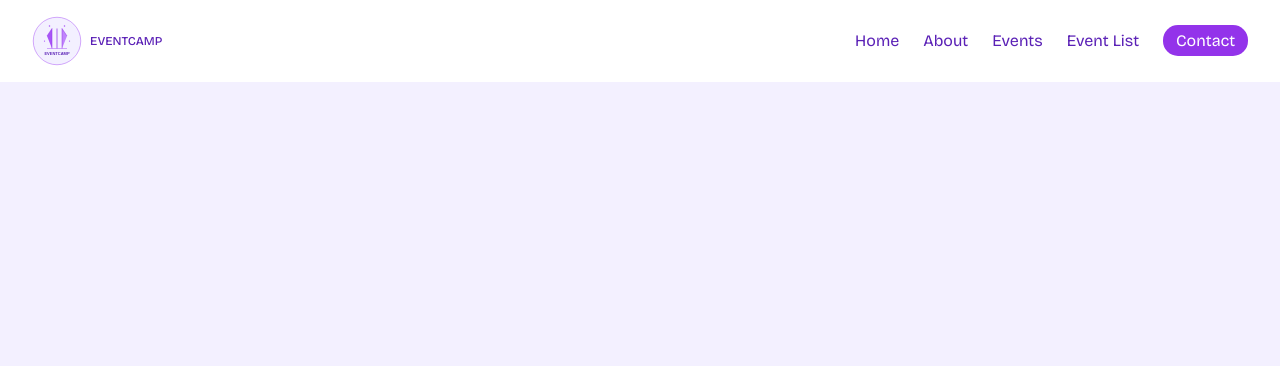
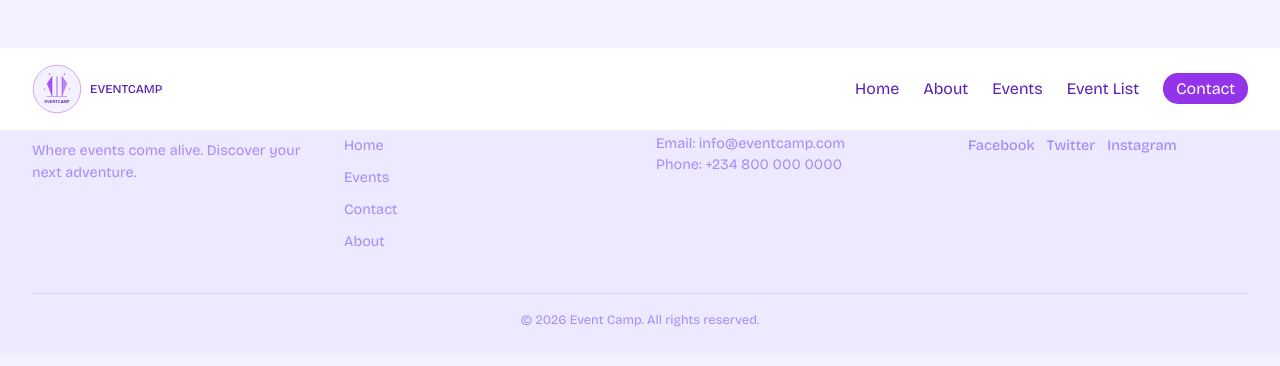
Before and after one commit to Iamemmaose/Event-Camp, a React (Vite) app: page /contact in a window 1280 px wide. Shown: the top 366 px of the page. Built offline with nearby package versions, Linux system fonts and the light colour scheme.

Commit message:
footer done

```diff
--- a/src/App.jsx
+++ b/src/App.jsx
@@ -7,6 +7,7 @@ import About from './pages/About'
 import Events from './pages/Events'
 import EventList from './pages/EventList'
 import Contact from './pages/Contact'
+import Footer from './components/Footer'
 
 function App() {
 
@@ -21,6 +22,7 @@ function App() {
           <Route path='/event-list' element={<EventList />} />
           <Route path='/contact' element={<Contact />} />
         </Routes>
+        <Footer />
       </Router>
     </>
   )
--- a/src/components/EventCard.jsx
+++ b/src/components/EventCard.jsx
@@ -10,8 +10,8 @@ export default function EventCard({event}) {
                 <p>Created by: {event.createdBy}</p>
             </div>
             <div className="event-actions">
-                <button className="details-button">View Details</button>
-                <button className="add-event-list">Add to list</button>
+                <button>View Details</button>
+                <button>Add to list</button>
             </div>
         </div>
     )
--- /dev/null
+++ b/src/components/Footer.css
@@ -0,0 +1,70 @@
+.footer {
+    background: var(--surface-strong);
+    color: var(--text);
+    padding: 3rem 2rem 1.5rem;
+    margin-top: 3rem;
+}
+
+.footer-container {
+    display: flex;
+    flex-wrap: wrap;
+    gap: 2rem;
+    justify-content: space-between;
+}
+
+.footer-section {
+    flex: 1 1 220px;
+}
+
+.footer-section h3 {
+    font-size: 1.5rem;
+    margin-bottom: 0.5rem;
+    color: var(--accent-strong);
+    cursor: pointer;
+}
+
+.footer-section h4 {
+    margin-bottom: 0.8rem;
+    color: var(--text);
+}
+
+.footer-section p {
+    font-size: 0.9rem;
+    color: var(--muted);
+    line-height: 1.5;
+}
+
+.footer-section ul {
+    list-style: none;
+    padding: 0;
+}
+
+.footer-section li {
+    margin-bottom: 0.5rem;
+}
+
+.footer-section a {
+    text-decoration: none;
+    color: var(--muted);
+    font-size: 0.9rem;
+    transition: 0.2s ease;
+}
+
+.footer-section a:hover {
+    color: var(--accent);
+}
+
+.socials a {
+    display: inline-block;
+    margin-right: 12px;
+    font-weight: 500;
+}
+
+.footer-bottom {
+    text-align: center;
+    margin-top: 2rem;
+    padding-top: 1rem;
+    border-top: 1px solid var(--border);
+    font-size: 0.8rem;
+    color: var(--muted);
+}
--- /dev/null
+++ b/src/components/Footer.jsx
@@ -0,0 +1,45 @@
+import { Link, useNavigate } from "react-router-dom"
+import './Footer.css'
+
+export default function Footer() {
+    const navigate = useNavigate();
+
+    return (
+        <footer class="footer">
+            <div class="footer-container">
+                <div class="footer-section">
+                    <h3 onClick={() => navigate('/')} >Event Camp</h3>
+                    <p>Where events come alive. Discover your next adventure.</p>        </div>
+
+                <div class="footer-section">
+                    <h4>Quick Links</h4>
+                    <ul>
+                        <li><Link to="/">Home</Link></li>
+                        <li><Link to="/events">Events</Link></li>
+                        <li><Link to="/contact">Contact</Link></li>
+                        <li><Link to="/about">About</Link></li>
+                    </ul>
+                </div>
+
+                <div class="footer-section">
+                    <h4>Contact</h4>
+                    <p>Email: info@eventcamp.com</p>
+                    <p>Phone: +234 800 000 0000</p>
+                </div>
+
+                <div class="footer-section">
+                    <h4>Follow Us</h4>
+                    <div class="socials">
+                        <a href="https://facebook.com">Facebook</a>
+                        <a href="https://twitter.com">Twitter</a>
+                        <a href="https://instagram.com">Instagram</a>
+                    </div>
+                </div>
+            </div>
+
+            <div class="footer-bottom">
+                <p>&copy; 2026 Event Camp. All rights reserved.</p>
+            </div>
+        </footer>
+    )
+}
--- a/src/components/Header.css
+++ b/src/components/Header.css
@@ -7,7 +7,7 @@ header{
     max-width: 100%;
     padding: 1rem 2rem;
     background: var(--surface);
-    z-index: 2;
+    z-index: 1000;
 }
 
 .logo {
--- a/src/components/HeroSection.css
+++ b/src/components/HeroSection.css
@@ -12,7 +12,7 @@
 .hero-section h1 {
     font-size: 3rem;
     font-weight: 700;
-    margin-bottom: 1rem;
+    margin: 4rem 0 0.5rem;
     color: var(--surface);
     text-transform: uppercase;
 }
```
